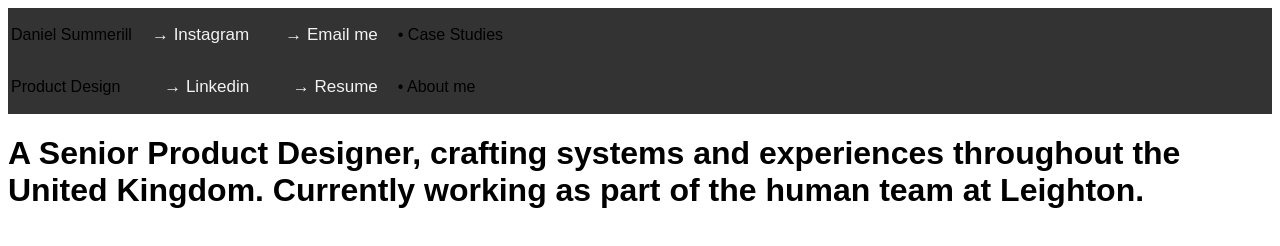
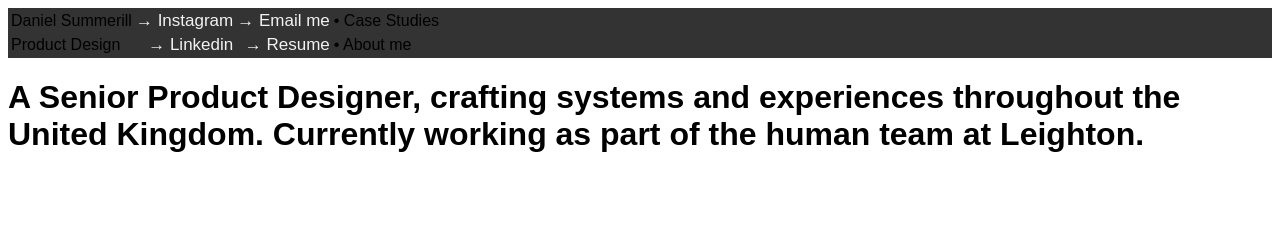
Before and after one commit to danielsummerill2/danielsummerill2.github.io, a plain HTML site: page index.html in a window 1280 px wide. Drawn offline with Linux system fonts and the light colour scheme.

Commit message:
Update style.css

```diff
--- a/style.css
+++ b/style.css
@@ -1,6 +1,10 @@
 body {
   margin left: 50px;
   font-family: Arial, Helvetica, sans-serif;
+}
+
+header {
+  margin left: 50px;
 }
 
 .topnav {
@@ -13,7 +17,6 @@ body {
   float:right;
   color: #f2f2f2;
   text-align: center;
-  padding: 14px 16px;
   text-decoration: none;
   font-size: 17px;
 }
```
